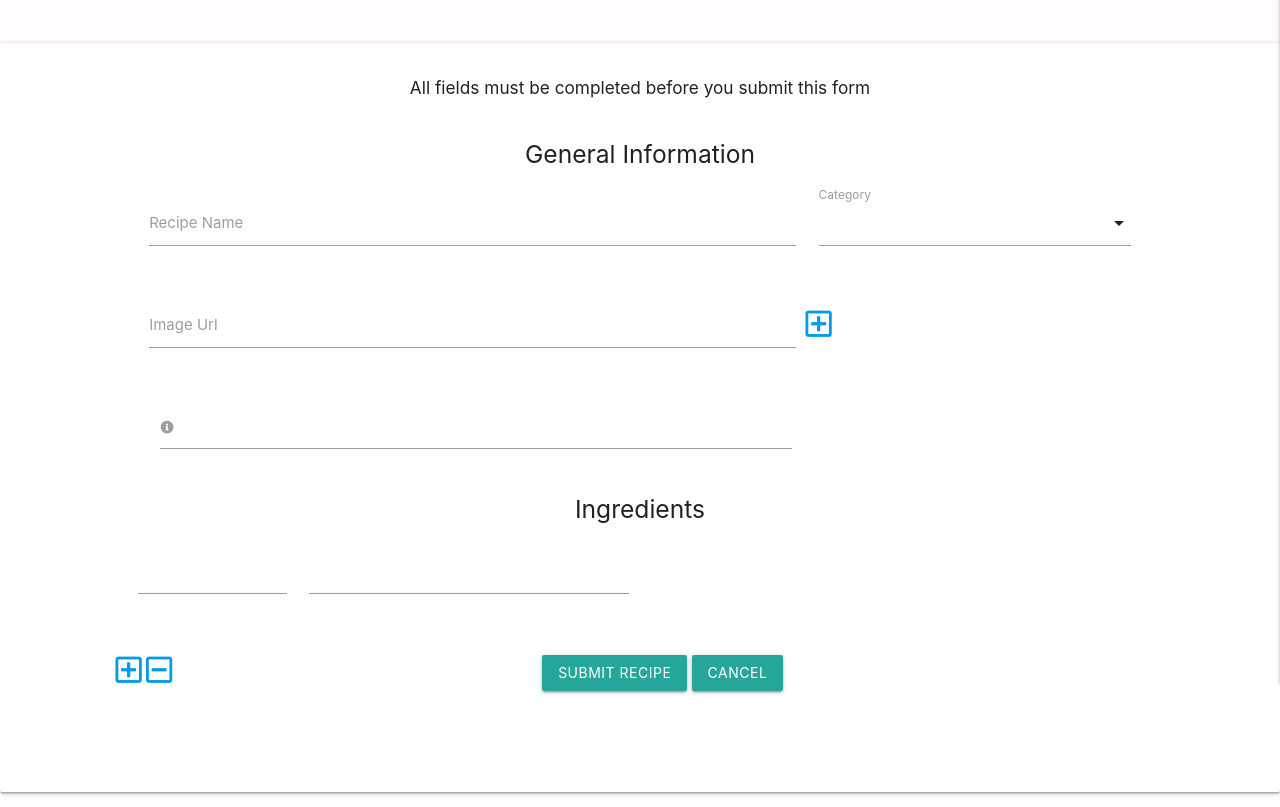
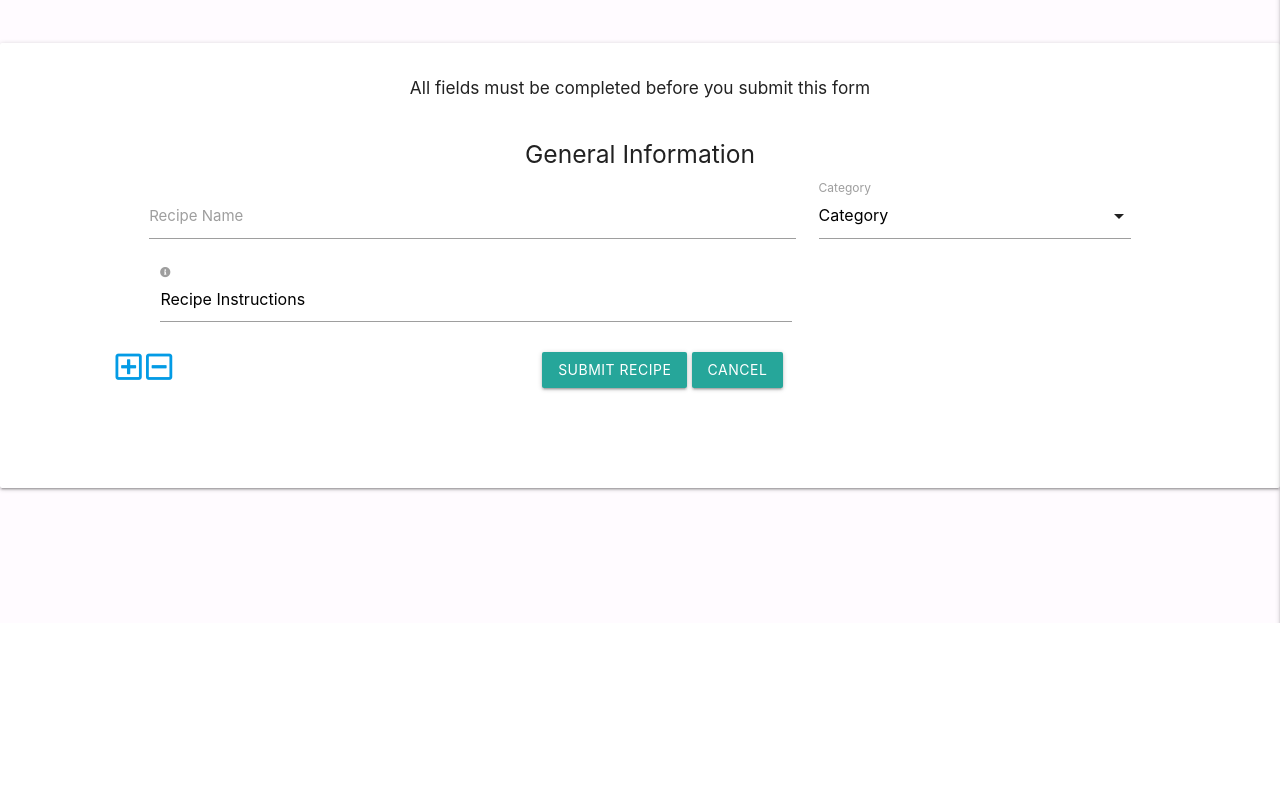
Before and after one commit to ThijsTerporten/CheffsBuddy, a Flask app: page /add_recipe in a window 1280 px wide. Shown: the part 177-984 px from the top of the page. After the commit the page ends 800 px from the top, so only its background shows below. Run offline with Flask 2, Linux system fonts and the light colour scheme; the visitor is signed in with stand-in values (Sample User, id 1); data that the repository does not hold is empty; some libraries are stand-ins or nearby versions.

Commit message:
Remove unneeded code Wire up input fields to send to mongodb

```diff
--- a/templates/helpers/recipe_form.html
+++ b/templates/helpers/recipe_form.html
@@ -14,27 +14,26 @@
                 <!-- Recipe Name-->
                 <div class="col s12 l8">
                     <div class="input-field">
-                        <input id="name" name="name" type="text" class="validate" required pattern="" value="">
-                        <label for="name">Recipe Name</label>
-                        <span class="helper-text" data-error="Name must be between 5 and 26 chars"
-                            data-success="Passed"></span>
+                        <input id="recipe_name" name="recipe_name" type="text" class="validate" minlength="5" maxlength="25">
+                        <label for="recipe_name">Recipe Name</label>
                     </div>
                 </div>
                 <!--Category-->
                 <div class="col s12 l4">
                     <div class="input-field">
-                        <select id="category" name="category" class="validate" required>
+                        <select id="category_name" name="category_name" class="validate" required>
                             <option value="" disabled selected>Category</option>
-                            <option value="" selected></option>
-                            <option value=""></option>
+                            {% for category in categories %}
+                                <option value="{{ category.category_name}}"> {{ category.category_name }}</option>
+                            {% endfor %}
                         </select>
-                        <label>Category</label>
+                        <label for="category_name">Category</label>
                     </div>
                 </div>
             </div>
             <div class="col s12 center">
                 <!-- Recipe image -->
-                <div class="col s12 l8">
+                <!-- <div class="col s12 l8">
                     <div class="input-field">
                         <input id="imageUrl" name="imageUrl" type="url" class="validate" pattern="https?://.+"
                             minlength="12" required value="">
@@ -45,26 +44,24 @@
                             data-error="Url must begin with 'http(s)://' and be a minimum of 12 chars."
                             data-success="Passed"></span>
                     </div>
-                </div>
+                </div> -->
                 <div class="col s12 center">
                     <!--Instructions-->
                     <div class="col s12 l8">
                         <div class="input-field">
-                            <textarea id="instructions" name="instructions" class="materialize-textarea validate"
-                                required minlength="5"></textarea>
+                            <textarea id="recipe_instructions" name="recipe_instructions" class="materialize-textarea validate"
+                                required minlength="5">Recipe Instructions</textarea>
                             <label for="instructions">
                                 <i class="fas fa-info-circle fa-sm tooltipped" data-position="right"
                                     data-tooltip="Separate each instruction into it's own sentence."></i>
                             </label>
-                            <span class="helper-text" data-error="Instructions length must be at least 5 chars."
-                                data-success="Passed"></span>
                         </div>
                     </div>
                 </div>
             </div>
 
             <!--Ingredients-->
-            <div class="row">
+            <!-- <div class="row">
                 <div class="center">
                     <h5>Ingredients</h5>
                 </div>
@@ -84,7 +81,7 @@
                         </div>
                     </div>
                 </div>
-            </div>
+            </div> -->
 
             <!--Add / Remove Ingredients-->
             <div class="row left">
```
